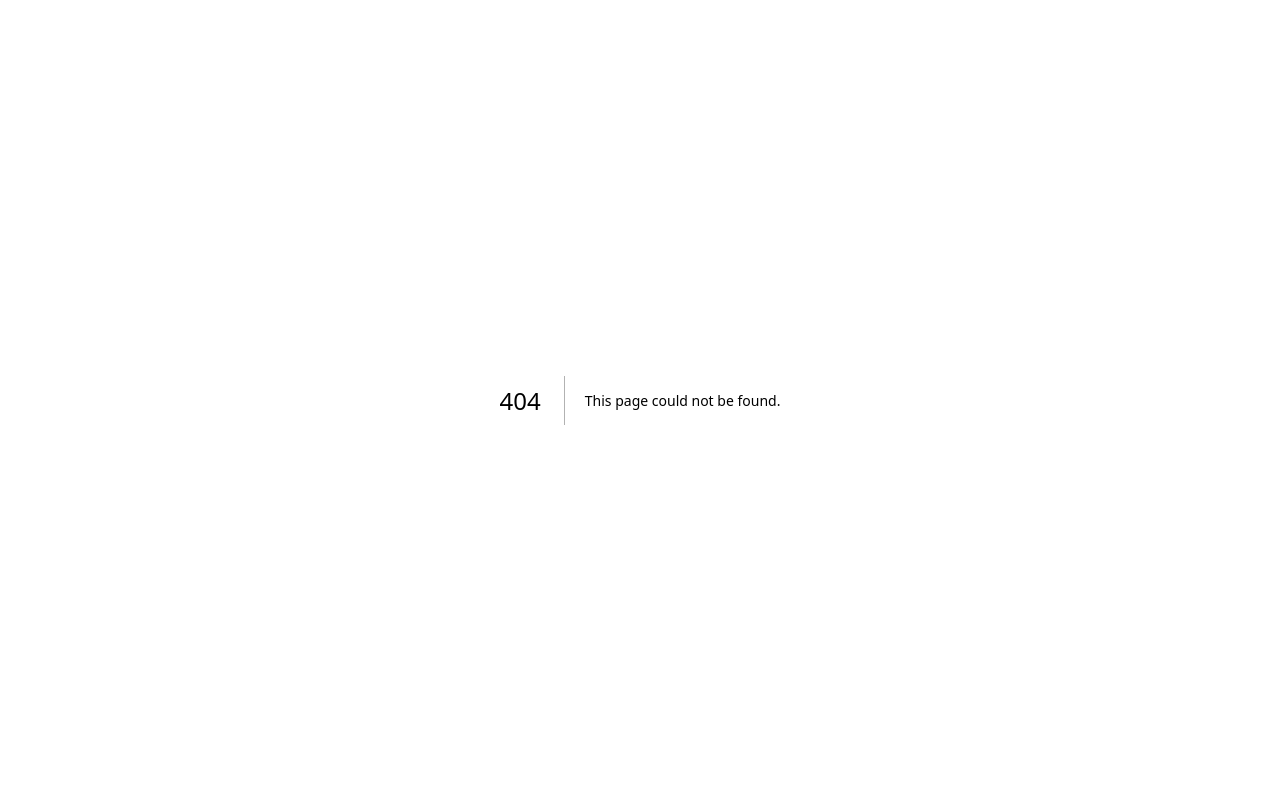
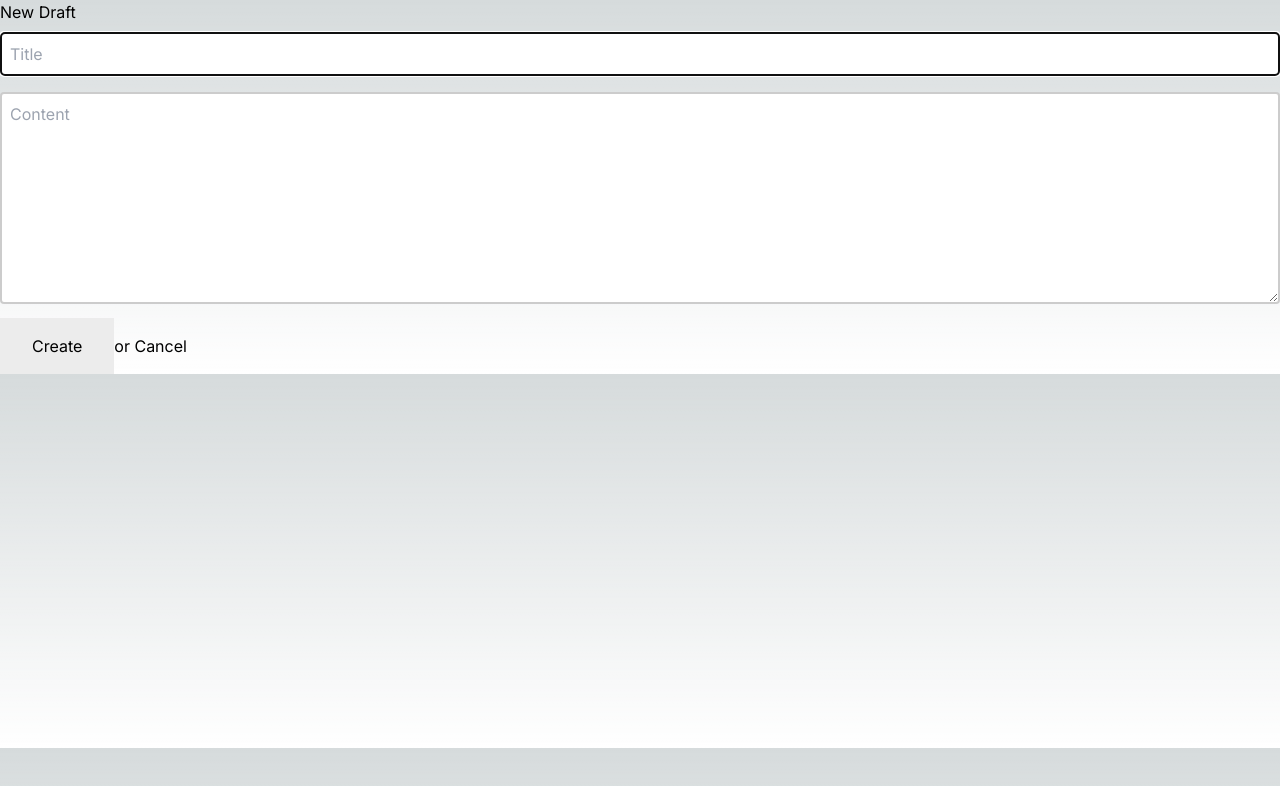
Before and after one commit to O-ho/next13-prisma, a Next.js app: page /create in a window 1280 px wide. Before the commit this address had no page. Shown: the top 786 px of the page. Built offline with nearby package versions, Linux system fonts and the light colour scheme.

Commit message:
next-prisma-tutorial-post

```diff
--- /dev/null
+++ b/src/app/api/test/page.tsx
@@ -0,0 +1,7 @@
+import React from "react";
+
+const Index = () => {
+  return <div>testing page</div>;
+};
+
+export default Index;
--- /dev/null
+++ b/src/app/create/page.tsx
@@ -0,0 +1,81 @@
+"use client";
+
+import React, { useState } from "react";
+import { useRouter } from "next/navigation";
+import Link from "next/link";
+
+const Draft: React.FC = () => {
+  const [title, setTitle] = useState("");
+  const [content, setContent] = useState("");
+  const router = useRouter();
+
+  const submitData = async (e: React.SyntheticEvent) => {
+    e.preventDefault();
+    try {
+      const body = { title, content };
+      await fetch("/api/post", {
+        method: "POST",
+        headers: { "Content-Type": "application/json" },
+        body: JSON.stringify(body),
+      });
+      await router.push("/drafts");
+    } catch (err) {
+      console.log(err);
+    }
+  };
+
+  return (
+    <div>
+      <form onSubmit={submitData}>
+        <h1>New Draft</h1>
+        <input
+          autoFocus
+          onChange={(e) => setTitle(e.target.value)}
+          placeholder="Title"
+          type="text"
+          value={title}
+        />
+        <textarea
+          cols={50}
+          rows={8}
+          onChange={(e) => setContent(e.target.value)}
+          placeholder="Content"
+          value={content}
+        />
+        <input disabled={!content || !title} type="submit" value="Create" />
+        <Link href={"/"} replace>
+          or Cancel
+        </Link>
+        <style jsx>{`
+          .page {
+            background: var(--geist-background);
+            padding: 3rem;
+            display: flex;
+            justify-content: center;
+            align-items: center;
+          }
+
+          input[type="text"],
+          textarea {
+            width: 100%;
+            padding: 0.5rem;
+            margin: 0.5rem 0;
+            border-radius: 0.25rem;
+            border: 0.125rem solid rgba(0, 0, 0, 0.2);
+          }
+
+          input[type="submit"] {
+            background: #ececec;
+            border: 0;
+            padding: 1rem 2rem;
+          }
+
+          .back {
+            margin-left: 1rem;
+          }
+        `}</style>
+      </form>
+    </div>
+  );
+};
+export default Draft;
```
Also changed, not shown: src/app/api/auth/[...nextauth]/route.ts (added), src/app/api/post/index.ts (added), src/app/components/AuthSession.tsx (added), src/app/components/Header.tsx (added), src/app/components/Post.tsx (added), src/app/drafts/page.tsx (added), src/app/lib/auth.ts (added), src/app/lib/prisma.ts (renamed from lib/prisma.ts).
